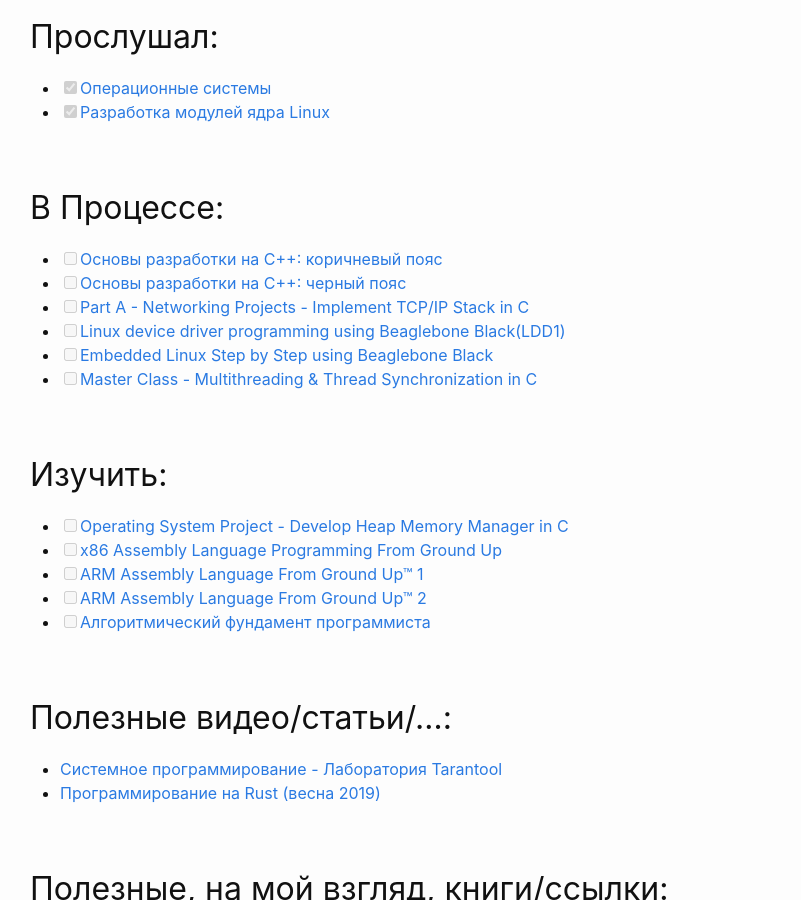
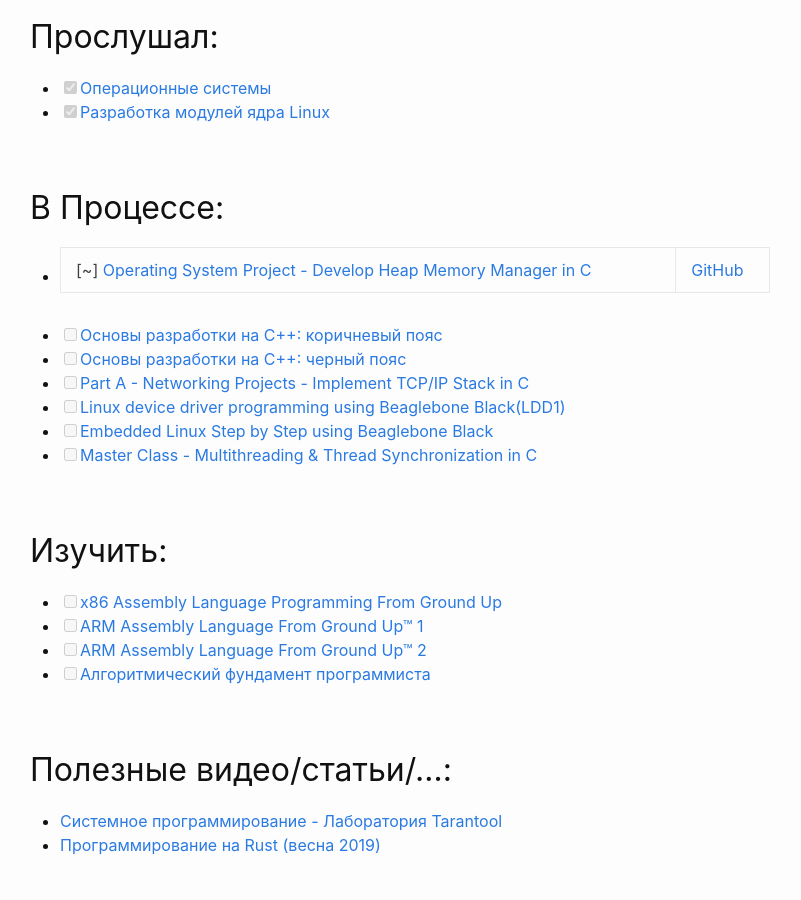
Before and after one commit to ivalery111/ivaleryz.github.io, a Jekyll site: the page built from _posts/2020-12-23-ru-list-of-courses.md, in a window 1280 px wide and 900 px high, scrolled down 665 px. Shown: the whole window, without its empty margins (240-1041 px from the left). Built offline with Jekyll 4.4.1, drawn with Linux system fonts in a browser that asks for light colours; some of the changed lines change nothing that is shown.

Commit message:
Update 2020-12-23-ru-list-of-courses.md

```diff
--- a/_posts/2020-12-23-ru-list-of-courses.md
+++ b/_posts/2020-12-23-ru-list-of-courses.md
@@ -23,6 +23,7 @@
 - [X] [Разработка модулей ядра Linux](https://stepik.org/course/2051/syllabus)
 
 ## В Процессе:
+- [~] [Operating System Project - Develop Heap Memory Manager in C](https://www.udemy.com/course/os-project-lmm/) | [GitHub](https://github.com/ivalery111/linux-memory-manager)
 - [ ] [Основы разработки на С++: коричневый пояс](https://www.coursera.org/learn/c-plus-plus-brown?specialization=c-plus-plus-modern-development)
 - [ ] [Основы разработки на С++: черный пояс](https://www.coursera.org/learn/c-plus-plus-black)
 - [ ] [Part A - Networking Projects - Implement TCP/IP Stack in C](https://www.udemy.com/course/tcpipstack/)
@@ -32,7 +33,6 @@
 
 
 ## Изучить:
-- [ ] [Operating System Project - Develop Heap Memory Manager in C](https://www.udemy.com/course/os-project-lmm/)
 - [ ] [x86 Assembly Language Programming From Ground Up](https://www.udemy.com/course/x86-assembly-programming-from-ground-uptm/)
 - [ ] [ARM Assembly Language From Ground Up™ 1](https://www.udemy.com/course/arm-assembly-programming/)
 - [ ] [ARM Assembly Language From Ground Up™ 2](https://www.udemy.com/course/arm-assembly-language-from-ground-uptm-2/)
```
